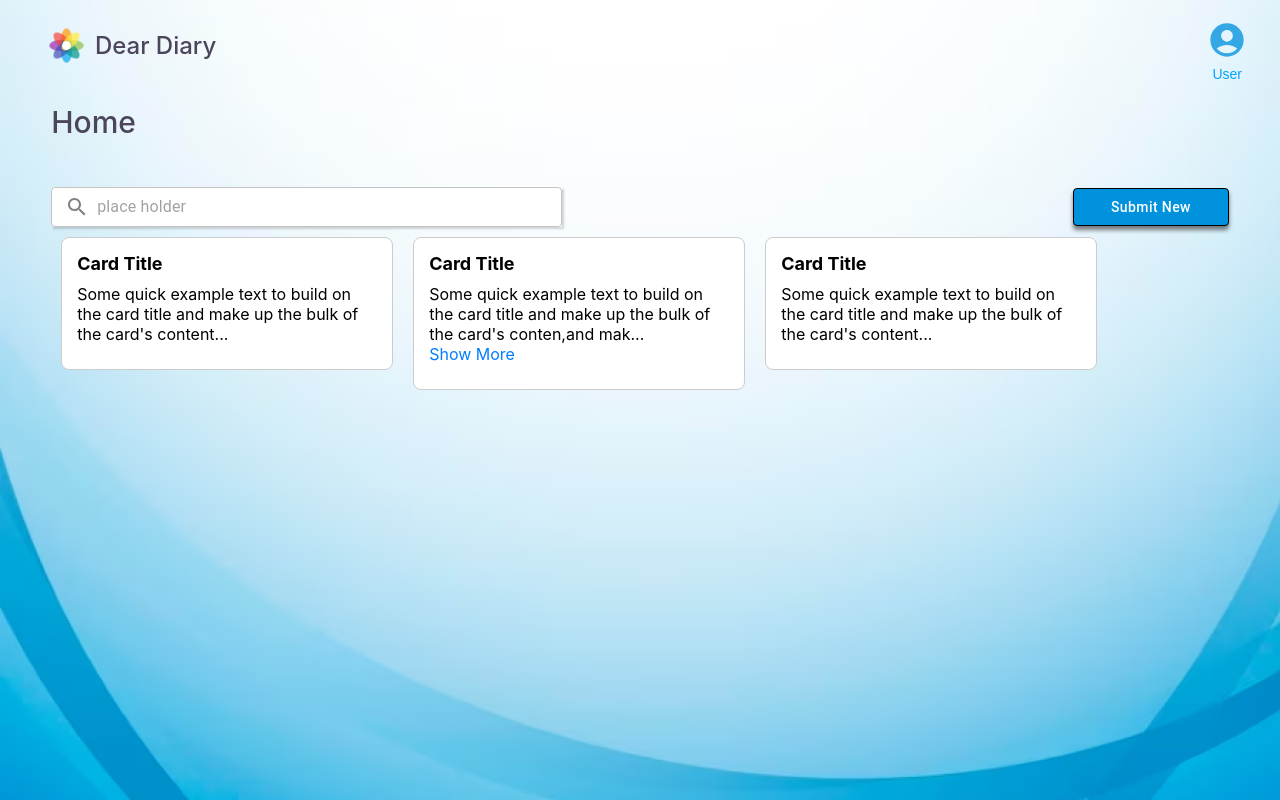
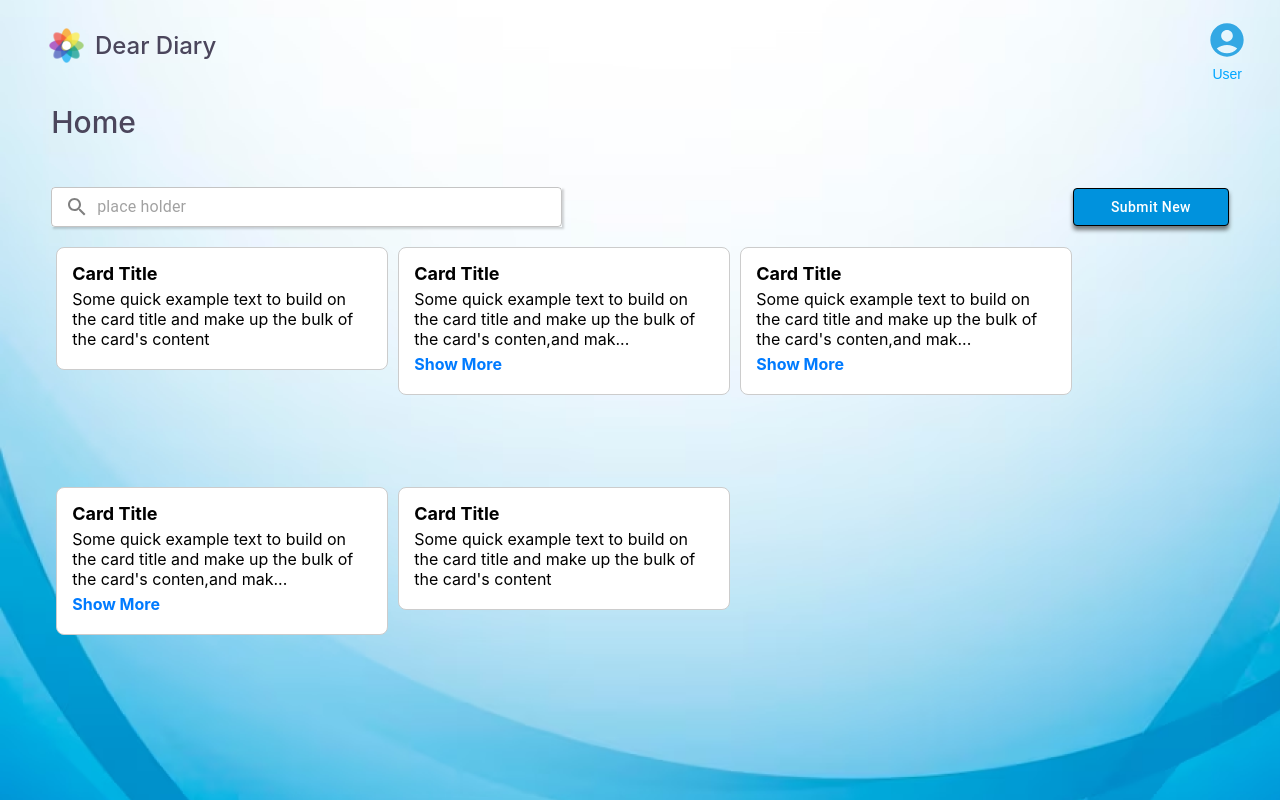
Before and after one commit to fcodelabs/training-web, a React (Create React App) app in the folder dear-diary/: page /home in a window 1280 px wide. Built offline with nearby package versions, Linux system fonts and the light colour scheme.

Commit message:
updated diary card list

```diff
--- a/dear-diary/src/components/DiaryCard/DiaryCard.css
+++ b/dear-diary/src/components/DiaryCard/DiaryCard.css
@@ -3,7 +3,7 @@
 .card {
     border: 1px solid #ccc;
     border-radius: 8px;
-    margin: 10px;
+    margin: 20px 5px 5px 5px;
     padding: 15px;
     background-color: white;
     transition: height 0.3s ease;
@@ -11,6 +11,7 @@
     height:fit-content;
     display: flex;
     flex-direction: column;
+
   }
   .card.expanded {
     height: auto; /* Set to 'auto' when expanded */
@@ -27,7 +28,7 @@
     margin-top: 0;
     font-size: 18px;
     font-weight: bold;
-    margin-bottom: 10px;
+    margin-bottom: 5px;
   }
 
   .card-text {
@@ -35,12 +36,14 @@
     display: flex;
     flex-direction: column;
     text-overflow: ellipsis;
-    margin-bottom: 10px;
+    margin-bottom: 5px;
     transition: all 0.3s ease-in-out;
 
   }
 
   .link-show-more {
     color: #007bff;
+    padding-top: 5px;
     cursor: pointer;
+    font-weight: bold;
   }
--- a/dear-diary/src/components/DiaryCard/DiaryCard.tsx
+++ b/dear-diary/src/components/DiaryCard/DiaryCard.tsx
@@ -13,7 +13,7 @@ const DiaryCard = ({ diary }: DiaryCardProps) => {
   const { title, body } = diary;
   const [showMore, setShowMore] = useState(false);
 
-  const truncatedBody = showMore ? body : body.slice(0, 100)+"...";
+  const truncatedBody = showMore ? body : body.slice(0, 100)+(body.length > 100 ? "..." : "");
 
   const handleToggleShowMore = () => {
     setShowMore(!showMore);
--- a/dear-diary/src/components/Layout/Layout.css
+++ b/dear-diary/src/components/Layout/Layout.css
@@ -7,4 +7,6 @@
     min-height: 100vh;
     background-image: url("./background.png");
     background-size: cover;
+    background-repeat: no-repeat;
+    padding-bottom: 0;
   }
--- a/dear-diary/src/containers/HomePage/Homebody/Home.css
+++ b/dear-diary/src/containers/HomePage/Homebody/Home.css
@@ -1,16 +1,17 @@
-.home-wrapper{
-    padding: 1% 4% 2% 4%;
+.home-wrapper {
+    padding: 1% 4% 0% 4%;
     display: flex;
     flex-direction: column;
 }
 
-.home-header{
+.home-header {
     font-size: 30px;
     color: #4b465c;
     font-weight: 500;
     padding-bottom: 2%;
 }
-.home-search{
+
+.home-search {
     padding-top: 2%;
     display: flex;
     flex-direction: row;
@@ -20,7 +21,7 @@
 }
 
 
-.search-button{
+.search-button {
     border: 0.1px solid black !important;
     width: 15% !important;
     min-width: 18vh !important;
@@ -31,7 +32,32 @@
     text-transform: none !important;
 
 }
-.home-body{
+
+.home-body {
     max-width: 100%;
     display: flex;
+    flex-wrap: wrap;
+    height: 60vh;
+    max-height: 70vh;
+    overflow-y: scroll
 }
+
+.home-body::-webkit-scrollbar {
+    width: 1px;
+}
+
+.home-body::-webkit-scrollbar-thumb {
+    background-color: transparent;
+}
+
+.home-body::-webkit-scrollbar-track {
+    background-color: transparent;
+}
+
+@media screen and (max-width :768px) {
+    .home-body {
+        height:70vh;
+        justify-content: center;
+    }
+
+}
--- a/dear-diary/src/containers/HomePage/Homebody/Home.tsx
+++ b/dear-diary/src/containers/HomePage/Homebody/Home.tsx
@@ -6,6 +6,8 @@ import DiaryCard from "../../../components/DiaryCard/DiaryCard";
 
 const DiaryCardList = [
     { title: "Card Title", body: "Some quick example text to build on the card title and make up the bulk of the card's content" },
+    { title: "Card Title", body: "Some quick example text to build on the card title and make up the bulk of the card's conten,and make up the bulk of the card's contentt,and make up the bulk of the card's content,and make up the bulk of the card's content,and make up the bulk of the card's content" },
+    { title: "Card Title", body: "Some quick example text to build on the card title and make up the bulk of the card's conten,and make up the bulk of the card's contentt,and make up the bulk of the card's content,and make up the bulk of the card's content,and make up the bulk of the card's content" },
     { title: "Card Title", body: "Some quick example text to build on the card title and make up the bulk of the card's conten,and make up the bulk of the card's contentt,and make up the bulk of the card's content,and make up the bulk of the card's content,and make up the bulk of the card's content" },
     { title: "Card Title", body: "Some quick example text to build on the card title and make up the bulk of the card's content" },
 
@@ -27,7 +29,7 @@ const Home: React.FC<HomeProps> = ({ showForm, reset }) => (
                 Submit New
             </Button>
         </div>
-        <div className="home-body" style={{ display: "flex", flex: "flex-wrap", justifyContent: "flex-start" }}>
+        <div className="home-body" >
 
             {DiaryCardList.map((diary, key) => (
                 <DiaryCard key={key} diary={diary} />
```
